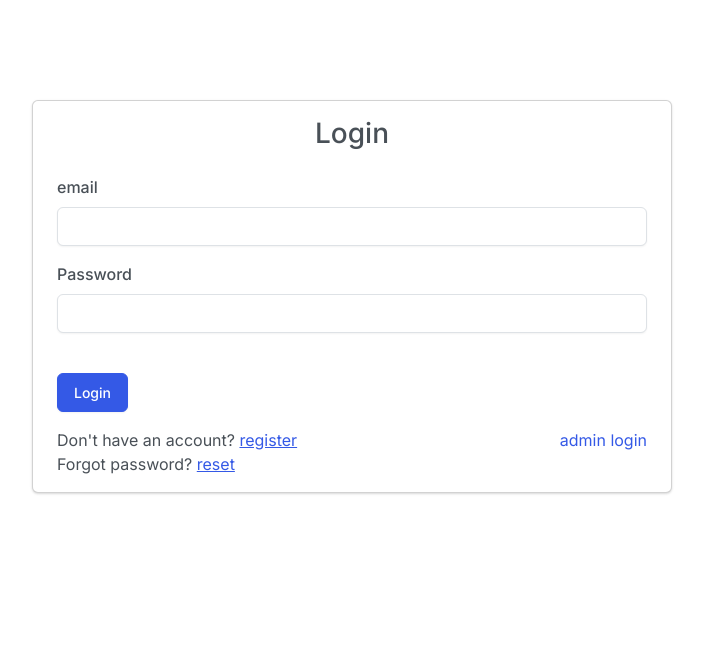
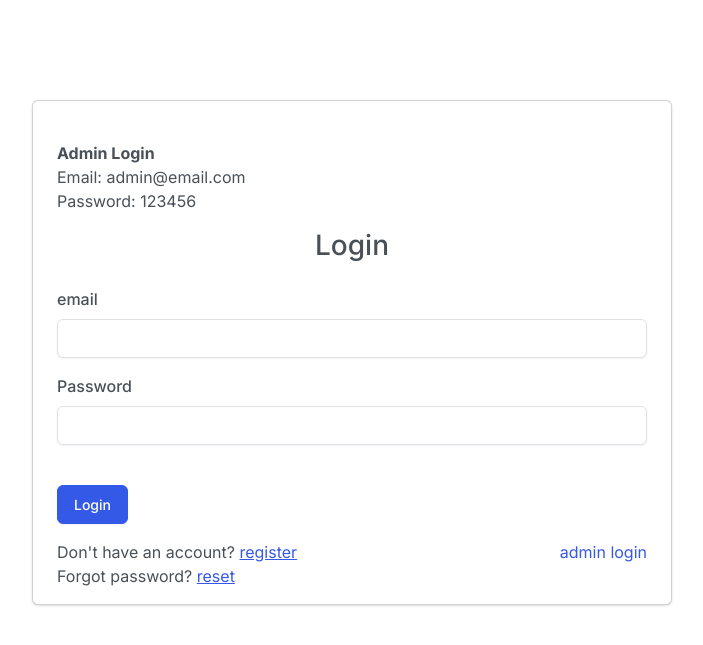
Before and after one commit to mufidmohammed/file_server, a Django app: template server/templates/server/auth/login.html in a window 1280 px wide. Shown: the top 645 px of the page, without its empty margins (288-991 px from the left). Run offline with Django 3.2, Linux system fonts and the light colour scheme; the template is opened without the code that fills it, so the values that code supplies are empty; some libraries are stand-ins or nearby versions.

Commit message:
Update login.html

```diff
--- a/server/templates/server/auth/login.html
+++ b/server/templates/server/auth/login.html
@@ -6,6 +6,9 @@
     <div class="w-50">
       <div class="card mb-3">
         <div class="card-body">
+          <br><strong>Admin Login</strong><br />
+          Email: admin@email.com<br />
+          Password: 123456</p>
           {% if message %}
           <p class="text-sm text-danger">{{ message }}</p>
           {% endif %}
```
